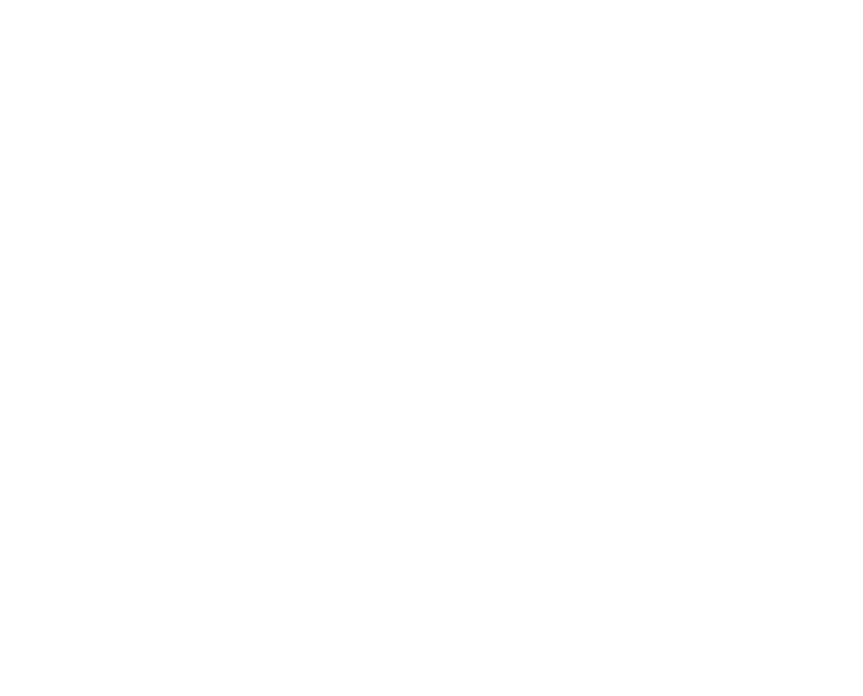
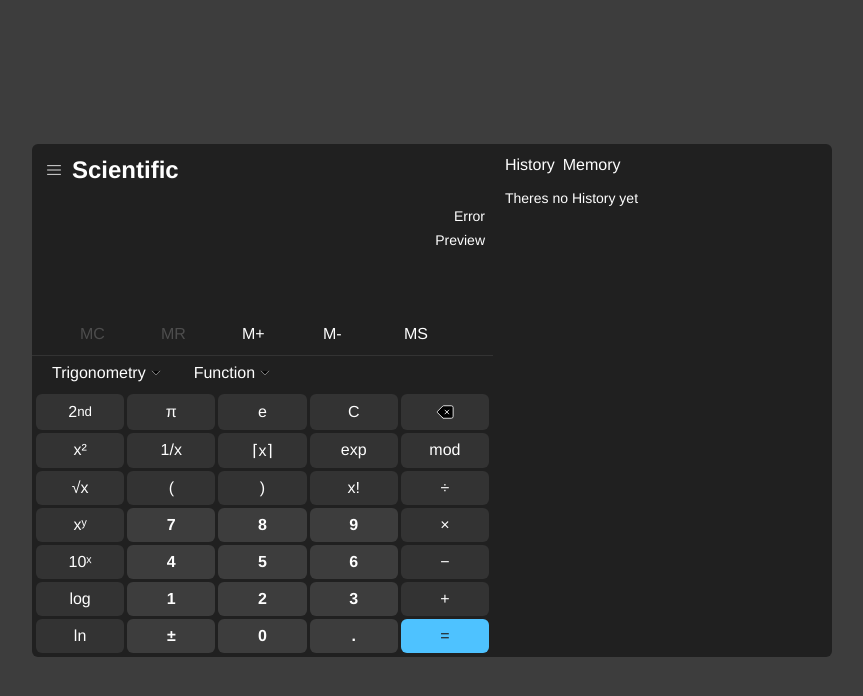
Before and after one commit to Himanshu-Sorathiya-Simform/Windows-Calculator, a plain HTML site: page index.html in a window 1280 px wide. Shown: the whole page, without its empty margins (208-1071 px from the left). Drawn offline with Linux system fonts and the light colour scheme.

Commit message:
create UI of calculator

```diff
--- a/css/base.css
+++ b/css/base.css
@@ -41,6 +41,10 @@ svg {
 
 button,
 input {
+	cursor: pointer;
 	font: inherit;
+	color: inherit;
 	background-color: transparent;
+	border: none;
+	outline: none;
 }
--- a/css/components.css
+++ b/css/components.css
@@ -0,0 +1,14 @@
+.icon__small {
+	height: var(--space-3);
+	width: var(--space-3);
+}
+
+.icon__medium {
+	height: var(--space-5);
+	width: var(--space-5);
+}
+
+.icon__large {
+	height: var(--space-7);
+	width: var(--space-7);
+}
--- a/css/layout.css
+++ b/css/layout.css
@@ -0,0 +1,171 @@
+.container {
+	width: 100vw;
+	height: 100vh;
+	padding: var(--space-8);
+	color: var(--color-text-white);
+	background-color: var(--color-gray-light);
+
+	display: flex;
+	align-items: center;
+	justify-content: center;
+}
+
+.calculator {
+	width: min(50rem, 100%);
+	background-color: var(--background-dark);
+	border-radius: var(--border-radius-medium);
+
+	display: flex;
+}
+
+.calculator__main {
+	display: flex;
+	flex-direction: column;
+	gap: var(--space-1);
+}
+
+.calculator__header {
+	padding: var(--space-3);
+
+	display: flex;
+	align-items: center;
+	gap: var(--space-2);
+
+	.calculator__heading {
+		font-size: var(--font-size-lg);
+	}
+}
+
+.calculator__display {
+	padding: var(--space-2);
+
+	display: flex;
+	flex-direction: column;
+	align-items: end;
+	gap: var(--space-2);
+
+	.calculator__error,
+	.calculator__preview {
+		color: var(--color-text-white);
+		font-size: var(--font-size-sm);
+		font-weight: var(--font-weight-light);
+	}
+
+	.calculator__input {
+		text-align: right;
+		font-size: var(--font-size-2xl);
+		font-weight: var(--font-weight-bold);
+	}
+}
+
+.calculator__memory {
+	padding: var(--space-2) var(--space-8);
+	border-bottom: var(--border-thin) solid var(--color-gray-dark);
+
+	display: grid;
+	grid-template-columns: repeat(5, 1fr);
+	align-items: center;
+	gap: var(--space-2);
+
+	.calculator__memory-btn {
+		padding: var(--space-1) var(--space-4);
+		border-radius: var(--border-radius-medium);
+		text-align: left;
+		transition: background-color 150ms linear;
+
+		&:hover {
+			background-color: var(--color-gray-dark);
+		}
+	}
+
+	.calculator__memory-btn--disabled {
+		color: var(--color-text-muted);
+
+		&:hover {
+			background-color: transparent;
+			cursor: not-allowed;
+		}
+	}
+}
+
+.calculator__dropdown-container {
+	padding: 0 var(--space-3);
+
+	display: flex;
+	align-items: center;
+	gap: var(--space-4);
+
+	.calculator__dropdown {
+		padding: var(--space-1) var(--space-2);
+
+		display: flex;
+		align-items: center;
+		gap: var(--space-1);
+
+		&:hover {
+			background-color: var(--color-gray-dark);
+		}
+	}
+}
+
+.calculator__keypad {
+	padding: var(--space-1);
+
+	display: grid;
+	grid-template-columns: repeat(5, 1fr);
+	gap: 3px;
+
+	.calculator__key {
+		height: 100%;
+		padding: var(--space-2);
+		border-radius: var(--border-radius-medium);
+		background-color: var(--color-gray-dark);
+
+		display: flex;
+		align-items: center;
+		justify-content: center;
+
+		transition: background-color 150ms linear;
+
+		&:hover {
+			filter: brightness(130%);
+		}
+	}
+
+	.calculator__key--number {
+		font-weight: var(--font-weight-semibold);
+		background-color: var(--color-gray-light);
+	}
+
+	.calculator__key--accent {
+		background-color: var(--color-accent);
+		color: var(--background-dark);
+
+		&:hover {
+			filter: brightness(90%);
+		}
+	}
+}
+
+.calculator__sidebar {
+	flex: 1;
+
+	padding: var(--space-3);
+
+	display: flex;
+	flex-direction: column;
+	gap: var(--space-4);
+
+	.calculator__navbar {
+		font-weight: var(--font-weight-medium);
+
+		display: flex;
+		align-items: center;
+		gap: var(--space-2);
+	}
+
+	.calculator__board {
+		font-size: var(--font-size-sm);
+		font-weight: var(--font-weight-light);
+	}
+}
--- a/css/tokens.css
+++ b/css/tokens.css
@@ -26,9 +26,11 @@
 	--space-20: 5rem;
 
 	/* Typography */
+	--font-size-sm: 0.875rem;
 	--font-size-md: 1rem;
 	--font-size-lg: 1.5rem;
 	--font-size-xl: 2rem;
+	--font-size-2xl: 2.5rem;
 
 	--font-weight-light: 300;
 	--font-weight-normal: 400;
--- a/index.html
+++ b/index.html
@@ -18,6 +18,165 @@
 	</head>
 
 	<body>
+		<div class="container">
+			<div class="calculator">
+				<main class="calculator__main">
+					<header class="calculator__header">
+						<button class="calculator__menu">
+							<svg class="icon__medium">
+								<use
+									href="assets/icons/ui_icons_sprite.svg#hamburger"></use>
+							</svg>
+						</button>
+
+						<h1 class="calculator__heading">Scientific</h1>
+					</header>
+
+					<div class="calculator__display">
+						<div class="calculator__error">Error</div>
+
+						<div class="calculator__preview">Preview</div>
+
+						<input
+							id="query"
+							type="text"
+							class="calculator__input" />
+					</div>
+
+					<div class="calculator__memory">
+						<button
+							class="calculator__memory-btn calculator__memory-btn--disabled">
+							MC
+						</button>
+						<button
+							class="calculator__memory-btn calculator__memory-btn--disabled">
+							MR
+						</button>
+						<button class="calculator__memory-btn">M+</button>
+						<button class="calculator__memory-btn">M-</button>
+						<button class="calculator__memory-btn">MS</button>
+					</div>
+
+					<div class="calculator__dropdown-container">
+						<button class="calculator__dropdown">
+							<span>Trigonometry</span>
+
+							<svg class="icon__small">
+								<use
+									href="assets/icons/ui_icons_sprite.svg#chevron-down"></use>
+							</svg>
+						</button>
+
+						<button class="calculator__dropdown">
+							<span>Function</span>
+
+							<svg class="icon__small">
+								<use
+									href="assets/icons/ui_icons_sprite.svg#chevron-down"></use>
+							</svg>
+						</button>
+					</div>
+
+					<div class="calculator__keypad">
+						<button class="calculator__key calculator__key--function">
+							2<sup>nd</sup>
+						</button>
+						<button class="calculator__key calculator__key--function">
+							&pi;
+						</button>
+						<button class="calculator__key calculator__key--function">e</button>
+						<button class="calculator__key calculator__key--function">C</button>
+						<button class="calculator__key calculator__key--function">
+							<svg class="icon__medium">
+								<use
+									href="./assets/icons/ui_icons_sprite.svg#backspace"></use>
+							</svg>
+						</button>
+
+						<button class="calculator__key calculator__key--function">
+							x²
+						</button>
+						<button class="calculator__key calculator__key--function">
+							1/x
+						</button>
+						<button class="calculator__key calculator__key--function">
+							⌈x⌉
+						</button>
+						<button class="calculator__key calculator__key--function">
+							exp
+						</button>
+						<button class="calculator__key calculator__key--function">
+							mod
+						</button>
+
+						<button class="calculator__key calculator__key--function">
+							√x
+						</button>
+						<button class="calculator__key calculator__key--function">(</button>
+						<button class="calculator__key calculator__key--function">)</button>
+						<button class="calculator__key calculator__key--function">
+							x!
+						</button>
+						<button class="calculator__key calculator__key--operator">
+							&divide;
+						</button>
+
+						<button class="calculator__key calculator__key--function">
+							xʸ
+						</button>
+						<button class="calculator__key calculator__key--number">7</button>
+						<button class="calculator__key calculator__key--number">8</button>
+						<button class="calculator__key calculator__key--number">9</button>
+						<button class="calculator__key calculator__key--operator">
+							&times;
+						</button>
+
+						<button class="calculator__key calculator__key--function">
+							10ˣ
+						</button>
+						<button class="calculator__key calculator__key--number">4</button>
+						<button class="calculator__key calculator__key--number">5</button>
+						<button class="calculator__key calculator__key--number">6</button>
+						<button class="calculator__key calculator__key--operator">
+							&minus;
+						</button>
+
+						<button class="calculator__key calculator__key--function">
+							log
+						</button>
+						<button class="calculator__key calculator__key--number">1</button>
+						<button class="calculator__key calculator__key--number">2</button>
+						<button class="calculator__key calculator__key--number">3</button>
+						<button class="calculator__key calculator__key--operator">
+							&plus;
+						</button>
+
+						<button class="calculator__key calculator__key--function">
+							ln
+						</button>
+						<button class="calculator__key calculator__key--number">±</button>
+						<button class="calculator__key calculator__key--number">0</button>
+						<button class="calculator__key calculator__key--number">.</button>
+						<button class="button--accent calculator__key  calculator__key--accent calculator__key--operator">
+							&equals;
+						</button>
+					</div>
+				</main>
+
+				<aside class="calculator__sidebar">
+					<nav class="calculator__navbar">
+						<button class="calculator__link">History</button>
+
+						<button class="calculator__link">Memory</button>
+					</nav>
+
+					<div class="calculator__board">
+						<p>Theres no History yet</p>
+					</div>
+				</aside>
+			</div>
+		</div>
+
 		<script
 			defer
 			src="main.js"></script>
```
Also changed, not shown: assets/icons/ui_icons_sprite.svg (added).
